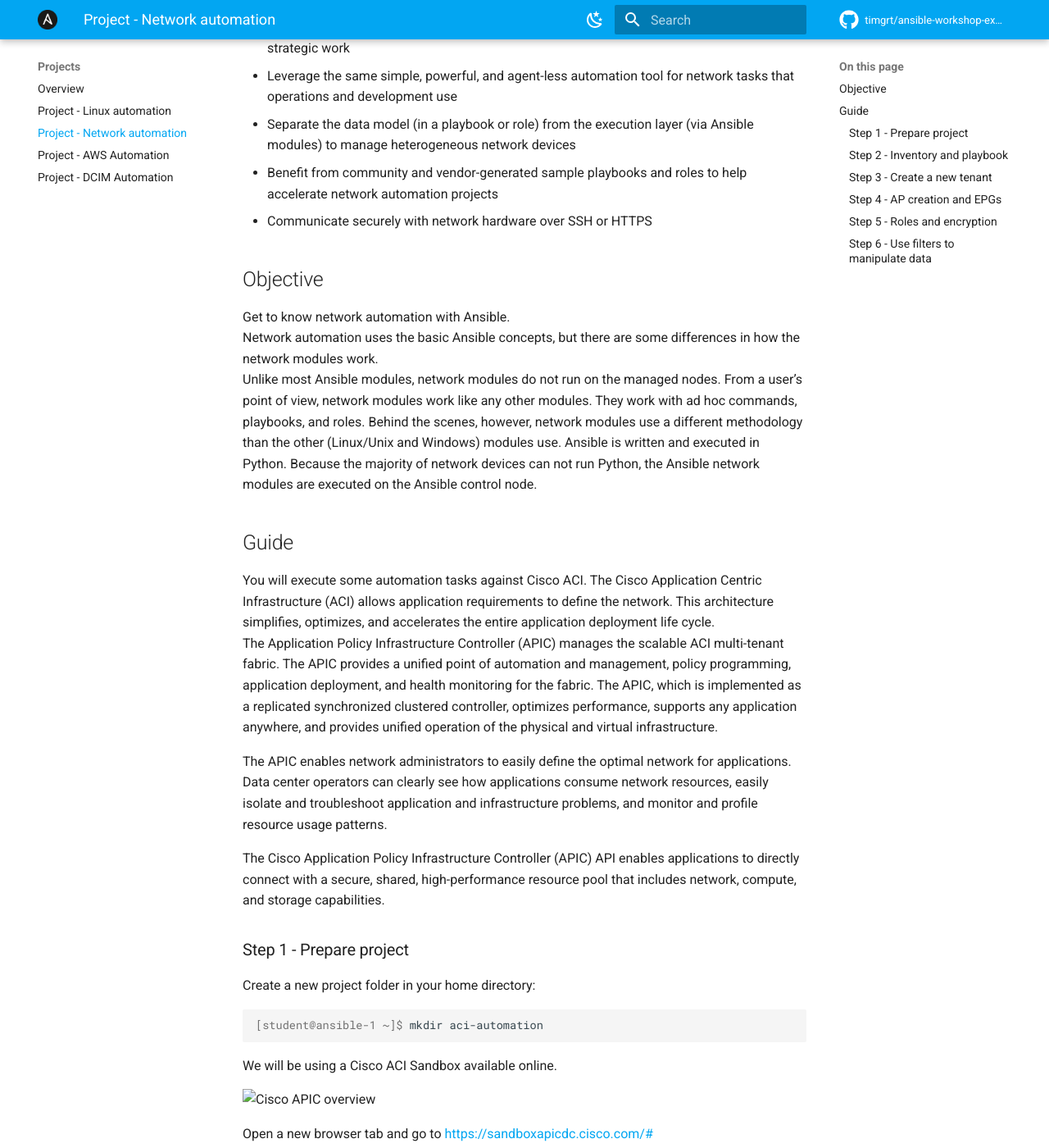
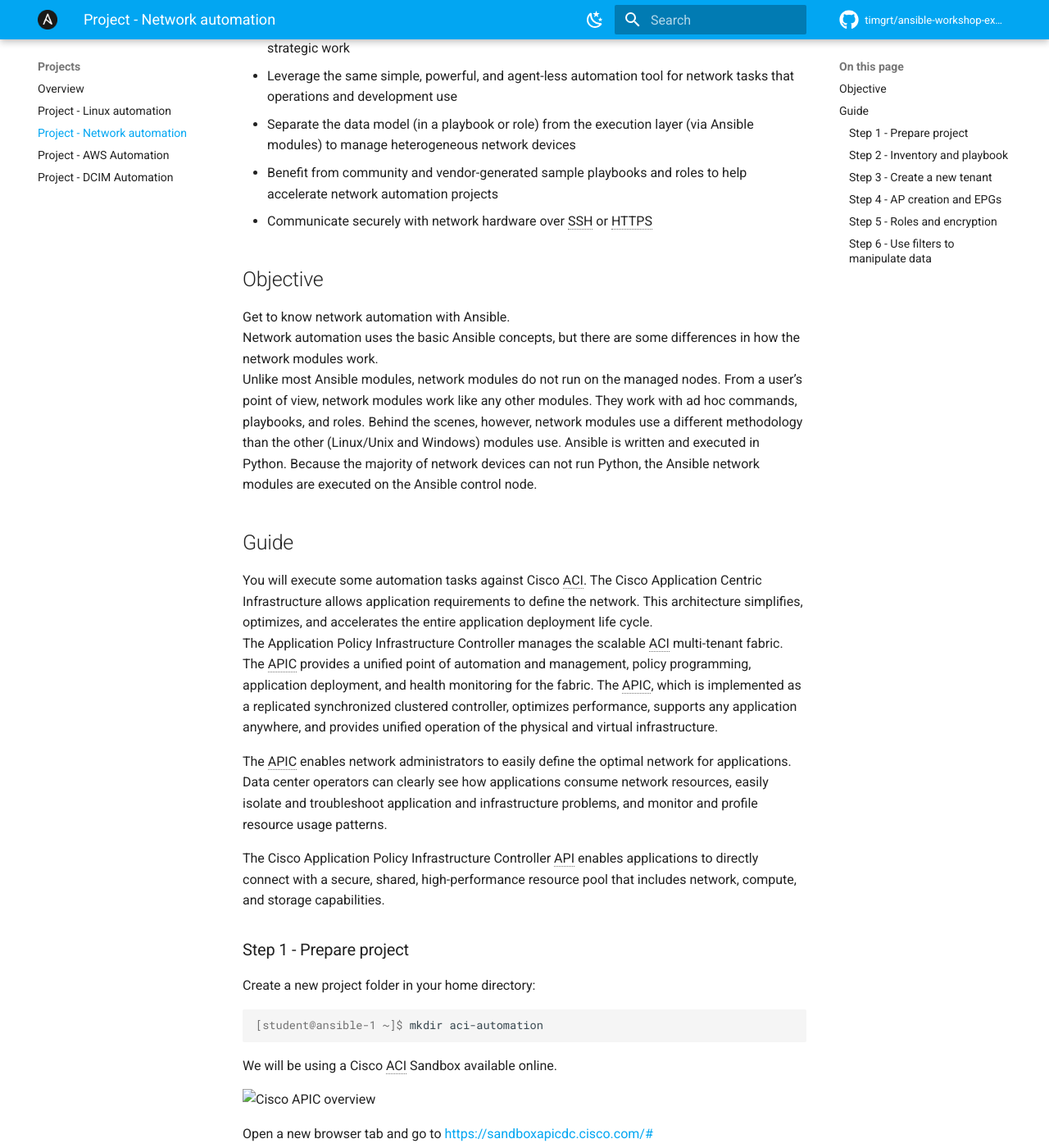
Before and after one commit to TimGrt/Ansible-Workshop-Exercises, an MkDocs documentation site: the page built from docs/projects/network-automation/apic-project.md, in a window 1280 px wide and 1400 px high, scrolled down 372 px. Shown: the whole window at 82% size. Built offline with MkDocs 1.6.1 and Material for MkDocs 9.7.7, drawn with Linux system fonts in a browser that asks for light colours; comment, search, counter and statistics services are not loaded; some of the changed text lies outside the part shown.

```diff
--- a/docs/projects/network-automation/apic-project.md
+++ b/docs/projects/network-automation/apic-project.md
@@ -17,12 +17,12 @@ Unlike most Ansible modules, network modules do not run on the managed nodes. Fr
 
 ## Guide
 
-You will execute some automation tasks against Cisco ACI. The Cisco Application Centric Infrastructure (ACI) allows application requirements to define the network. This architecture simplifies, optimizes, and accelerates the entire application deployment life cycle.
-The Application Policy Infrastructure Controller (APIC) manages the scalable ACI multi-tenant fabric. The APIC provides a unified point of automation and management, policy programming, application deployment, and health monitoring for the fabric. The APIC, which is implemented as a replicated synchronized clustered controller, optimizes performance, supports any application anywhere, and provides unified operation of the physical and virtual infrastructure.
+You will execute some automation tasks against Cisco ACI. The Cisco Application Centric Infrastructure allows application requirements to define the network. This architecture simplifies, optimizes, and accelerates the entire application deployment life cycle.
+The Application Policy Infrastructure Controller manages the scalable ACI multi-tenant fabric. The APIC provides a unified point of automation and management, policy programming, application deployment, and health monitoring for the fabric. The APIC, which is implemented as a replicated synchronized clustered controller, optimizes performance, supports any application anywhere, and provides unified operation of the physical and virtual infrastructure.
 
 The APIC enables network administrators to easily define the optimal network for applications. Data center operators can clearly see how applications consume network resources, easily isolate and troubleshoot application and infrastructure problems, and monitor and profile resource usage patterns.
 
-The Cisco Application Policy Infrastructure Controller (APIC) API enables applications to directly connect with a secure, shared, high-performance resource pool that includes network, compute, and storage capabilities.
+The Cisco Application Policy Infrastructure Controller API enables applications to directly connect with a secure, shared, high-performance resource pool that includes network, compute, and storage capabilities.
 
 ### Step 1 - Prepare project
 
--- a/mkdocs.yml
+++ b/mkdocs.yml
@@ -16,6 +16,7 @@ extra_javascript:
   - assets/javascripts/extra/tablesort.min.js
   - assets/javascripts/extra/tablesort.js
 markdown_extensions:
+  - abbr
   - admonition
   - attr_list
   - md_in_html
@@ -30,7 +31,9 @@ markdown_extensions:
       pygments_lang_class: true
   - pymdownx.inlinehilite
   - pymdownx.keys
-  - pymdownx.snippets
+  - pymdownx.snippets:
+      auto_append:
+        - includes/abbreviations.md
   - pymdownx.superfences
   - pymdownx.details
   - tables
@@ -45,7 +48,7 @@ plugins:
   - search:
       lang: en
       separator: '[\s]'
-  - autolinks
+  - autolinks:
   - git-revision-date-localized:
     # This plugin needs a Git executable and the .git folder
       enabled: !ENV [ENABLED_GIT_REVISION_DATE, True]
@@ -80,7 +83,7 @@ theme:
     - search.suggest
   palette:
     - scheme: default
-      primary: light-blue
+      primary: light blue
       toggle:
         icon: material/weather-night
         name: Switch to dark mode
```
Also changed, not shown: other parts of docs/projects/network-automation/apic-project.md (+1 -1 lines), docs/projects/cloud-automation/aws-project.md (+1 -1 lines), includes/abbreviations.md (added, +32 -0 lines).
